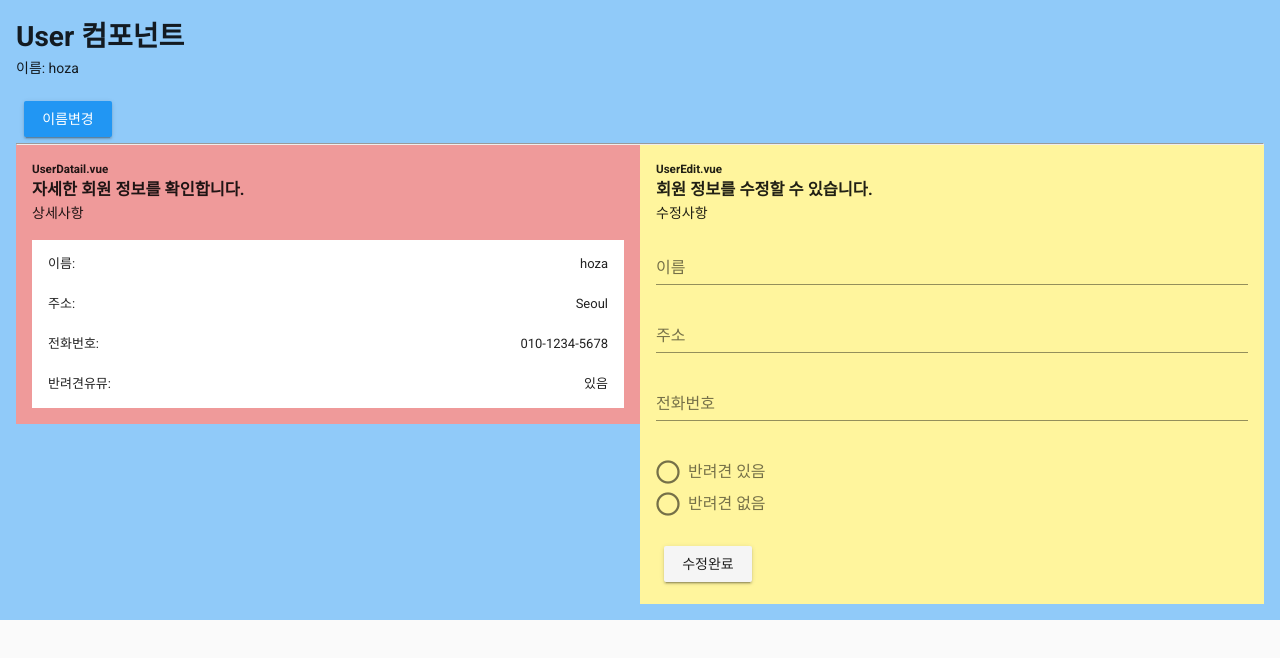
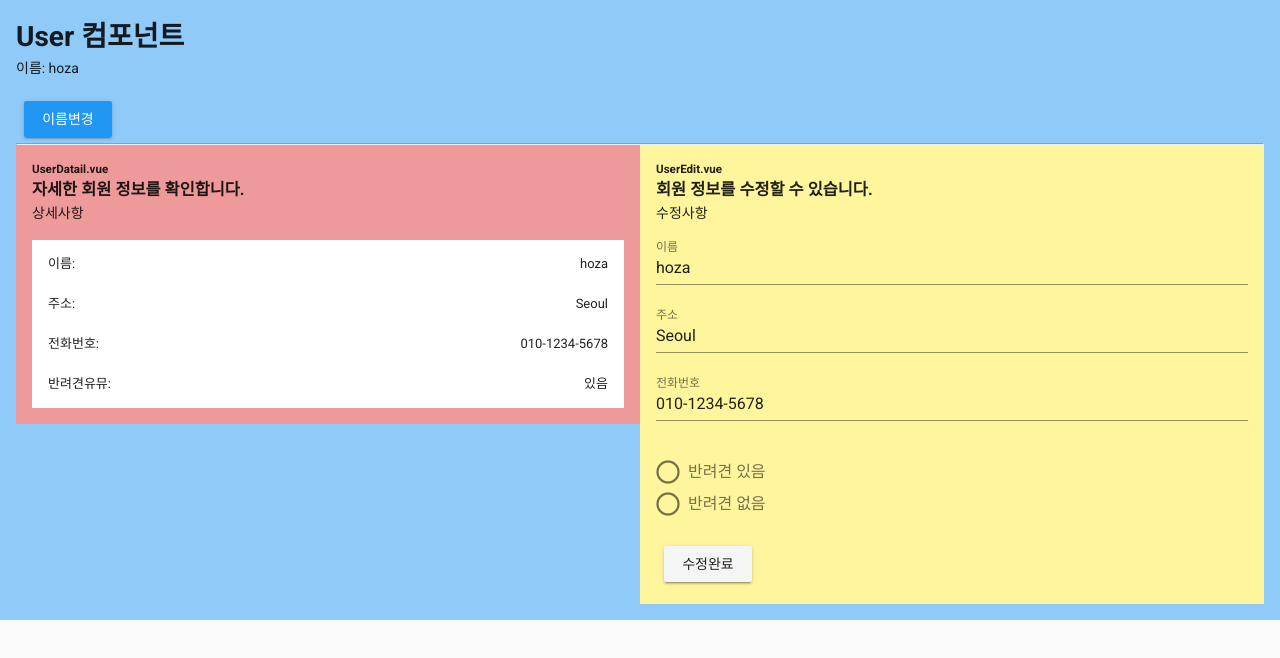
Before and after one commit to allnight123/vue-cli-3.0, a Vue app: page / in a window 1280 px wide. Shown: the top 658 px of the page. Built offline with nearby package versions, Linux system fonts and the light colour scheme.

Commit message:
부모인 User 에 inputChild 로 부터 신호를 받았느지 확인 하는 코드 추가

```diff
--- a/src/components/User.vue
+++ b/src/components/User.vue
@@ -16,7 +16,13 @@
         </UserDetail>
       </v-flex>
       <v-flex xs12 sm6>
-        <UserEdit></UserEdit>
+        <UserEdit
+          :name="name"
+          :address="address"
+          :phone="phone"
+          :hasDog="hasDog"
+          @inputchild="parents"
+        ></UserEdit>
       </v-flex>
     </v-layout>
   </div>
@@ -40,8 +46,8 @@ export default {
     }
   },
   methods: {
-    changeName(){
-      this.name = 'hoza'
+    parents(){
+      console.log("부모가받았어(inputChild)")
     }
   }
 }
```
